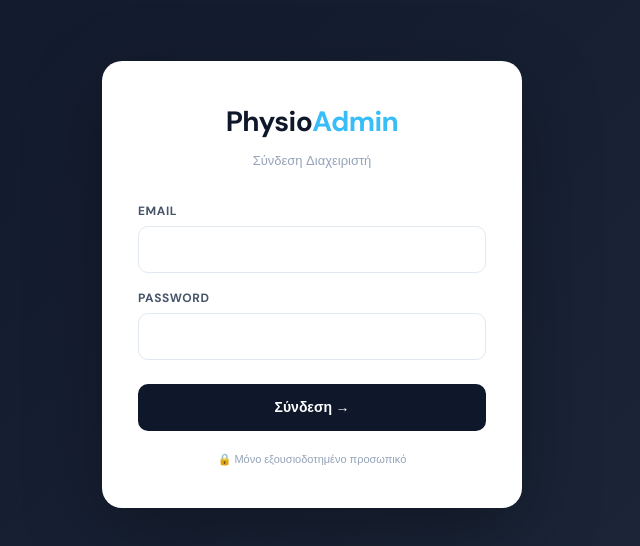
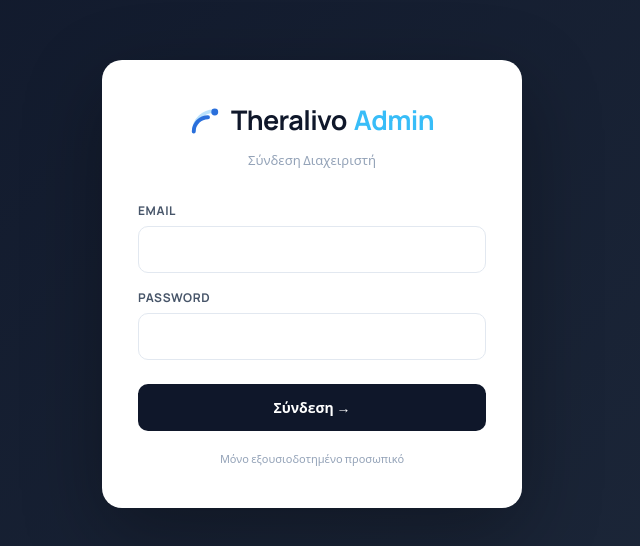
Before and after one commit to TrendyBer/physio-admin, a Next.js app: page /login in a window 1280 px wide. Shown: the part 116-662 px from the top of the page, without its empty margins (328-968 px from the left). Built offline with nearby package versions, Linux system fonts and the light colour scheme; no server answers.

Commit message:
brand: Theralivo Admin login, main.js at root

```diff
--- a/src/app/login/page.jsx
+++ b/src/app/login/page.jsx
@@ -60,10 +60,10 @@ export default function LoginPage() {
       alignItems: "center",
       justifyContent: "center",
       padding: "24px",
-      fontFamily: "'DM Sans', sans-serif",
+      fontFamily: "'Manrope', system-ui, sans-serif",
     }}>
       <style>{`
-        @import url('https://fonts.googleapis.com/css2?family=DM+Sans:wght@400;500;600;700&display=swap');
+        @import url('https://fonts.googleapis.com/css2?family=Manrope:wght@400;500;600;700;800&display=swap&subset=greek,latin');
         * { box-sizing: border-box; margin: 0; padding: 0; }
       `}</style>
 
@@ -76,8 +76,15 @@ export default function LoginPage() {
         boxShadow: "0 25px 80px rgba(0,0,0,0.3)",
       }}>
         <div style={{ textAlign: "center", marginBottom: 32 }}>
-          <div style={{ fontSize: 28, fontWeight: 700, color: "#0F172A", marginBottom: 8, letterSpacing: "-0.02em" }}>
-            Physio<span style={{ color: "#38BDF8" }}>Admin</span>
+          <div style={{ display: "flex", alignItems: "center", justifyContent: "center", gap: 11, marginBottom: 10 }}>
+            <svg width="30" height="30" viewBox="0 0 40 40" fill="none" aria-hidden="true" style={{ flexShrink: 0 }}>
+              <path d="M5 34 A 27 27 0 0 1 34 7" stroke="#BAE2FD" strokeWidth="4.6" strokeLinecap="round" />
+              <path d="M5 34 A 19 19 0 0 1 24 15" stroke="#2a6fdb" strokeWidth="5.2" strokeLinecap="round" />
+              <circle cx="33" cy="8" r="4.6" fill="#2a6fdb" />
+            </svg>
+            <div style={{ fontSize: 27, fontWeight: 700, color: "#0F172A", letterSpacing: "-0.025em" }}>
+              Theralivo<span style={{ color: "#38BDF8", marginLeft: 7 }}>Admin</span>
+            </div>
           </div>
           <div style={{ fontSize: 13, color: "#94A3B8" }}>Σύνδεση Διαχειριστή</div>
         </div>
@@ -138,7 +145,7 @@ export default function LoginPage() {
               fontSize: 13,
               fontWeight: 500,
             }}>
-              ⚠️ {error}
+              {error}
             </div>
           )}
 
@@ -164,7 +171,7 @@ export default function LoginPage() {
         </form>
 
         <div style={{ marginTop: 20, textAlign: "center", fontSize: 11, color: "#94A3B8" }}>
-          🔒 Μόνο εξουσιοδοτημένο προσωπικό
+          Μόνο εξουσιοδοτημένο προσωπικό
         </div>
       </div>
     </div>
```
